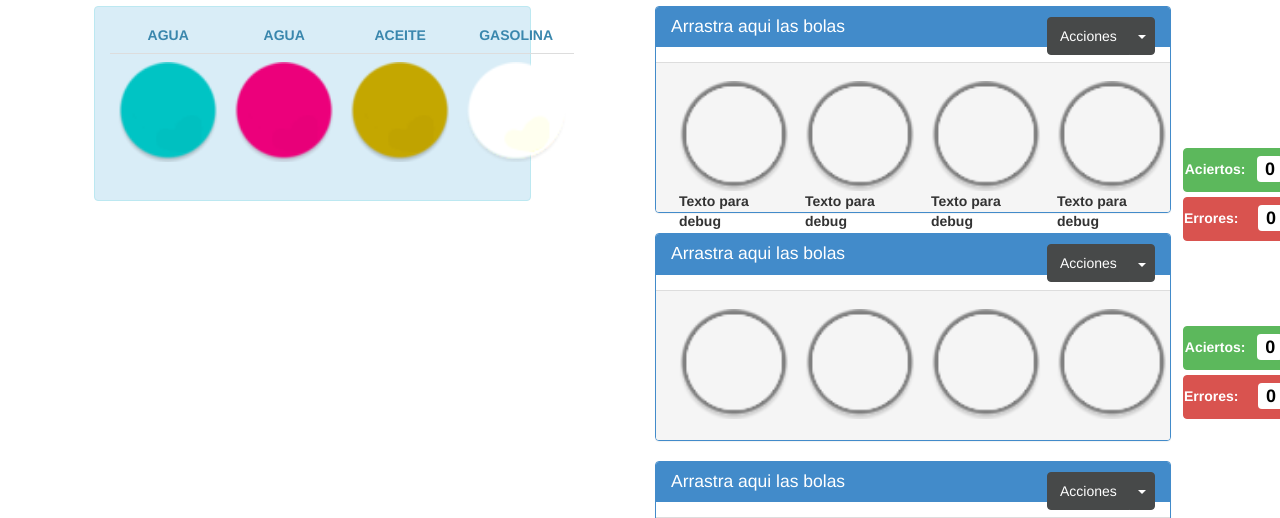
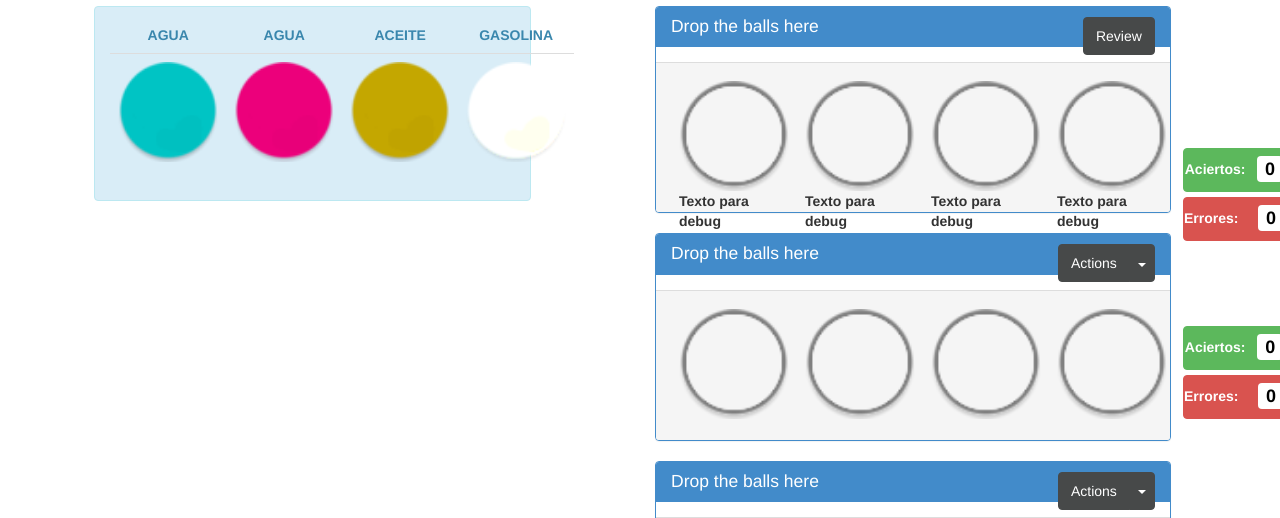
Before and after one commit to sugus-labs/AquaGame, a Django app: page /MasterMind/ in a window 1280 px wide. Shown: the part 50-568 px from the top of the page. Run offline with Django 3.2, Linux system fonts and the light colour scheme; lists and menus that the app fills with data are empty; some libraries are stand-ins or nearby versions.

Commit message:
Added new button elements with interactivity to index template

```diff
--- a/AquaGame/templates/mastermind/index.html
+++ b/AquaGame/templates/mastermind/index.html
@@ -52,21 +52,8 @@
     <div id="left_span" class="col-lg-5 col-offset-1">
       <div class="panel panel-primary">
         <div class="panel-heading">
-          <h3 class="panel-title">
-            Arrastra aqui las bolas
-            <div class="btn-group pull-right">
-              <button type="button" class="btn btn-default">Acciones</button>
-              <button type="button" class="btn btn-default dropdown-toggle" data-toggle="dropdown">
-                <span class="caret"></span>
-              </button>
-              <ul class="dropdown-menu">
-                <li><a href="#">Corregir</a></li>
-                <li><a href="#">Ver un video</a></li>
-                <li><a href="#">Obtener una pista</a></li>
-                <li class="divider"></li>
-                <li><a href="#">Borrar todo</a></li>
-              </ul>
-            </div>
+          <h3 class="panel-title">Drop the balls here
+            <button id="review_1" type="button" class="btn btn-default pull-right">Review</button>
           </h3>
         </div>
         <div id="droppable" class="panel-footer ui-widget-header">
@@ -118,18 +105,18 @@
       <div class="panel panel-primary">
         <div class="panel-heading">
           <h3 class="panel-title">
-            Arrastra aqui las bolas
+            Drop the balls here
             <div class="btn-group pull-right">
-              <button type="button" class="btn btn-default">Acciones</button>
+              <button type="button" class="btn btn-default">Actions</button>
               <button type="button" class="btn btn-default dropdown-toggle" data-toggle="dropdown">
                 <span class="caret"></span>
               </button>
               <ul class="dropdown-menu">
-                <li><a href="#">Corregir</a></li>
-                <li><a href="#">Ver un video</a></li>
-                <li><a href="#">Obtener una pista</a></li>
+                <li><a id="review" href="#">Review</a></li>
+                <li><a id="watch" href="#">Watch a video</a></li>
+                <li><a id="" href="#"></a>Get a clue</li>
                 <li class="divider"></li>
-                <li><a href="#">Borrar todo</a></li>
+                <li><a href="#">Erase all</a></li>
               </ul>
             </div>
           </h3>
@@ -182,18 +169,18 @@
       <div class="panel panel-primary">
         <div class="panel-heading">
           <h3 class="panel-title">
-            Arrastra aqui las bolas
+            Drop the balls here
             <div class="btn-group pull-right">
-              <button type="button" class="btn btn-default">Acciones</button>
+              <button type="button" class="btn btn-default">Actions</button>
               <button type="button" class="btn btn-default dropdown-toggle" data-toggle="dropdown">
                 <span class="caret"></span>
               </button>
               <ul class="dropdown-menu">
-                <li><a href="#">Corregir</a></li>
-                <li><a href="#">Ver un video</a></li>
-                <li><a href="#">Obtener una pista</a></li>
+                <li><a id="review" href="#">Review</a></li>
+                <li><a id="watch" href="#">Watch a video</a></li>
+                <li><a id="" href="#"></a>Get a clue</li>
                 <li class="divider"></li>
-                <li><a href="#">Borrar todo</a></li>
+                <li><a href="#">Erase all</a></li>
               </ul>
             </div>
           </h3>
@@ -257,6 +244,12 @@
   });
 </script>
 
+<script>
+$("#review_1").click(function() {
+  alert("HEY YOU");
+});
+</script>
+
 // <script type="text/javascript">
 
 //    var myImageElement = document.getElementById('main_image');
```
